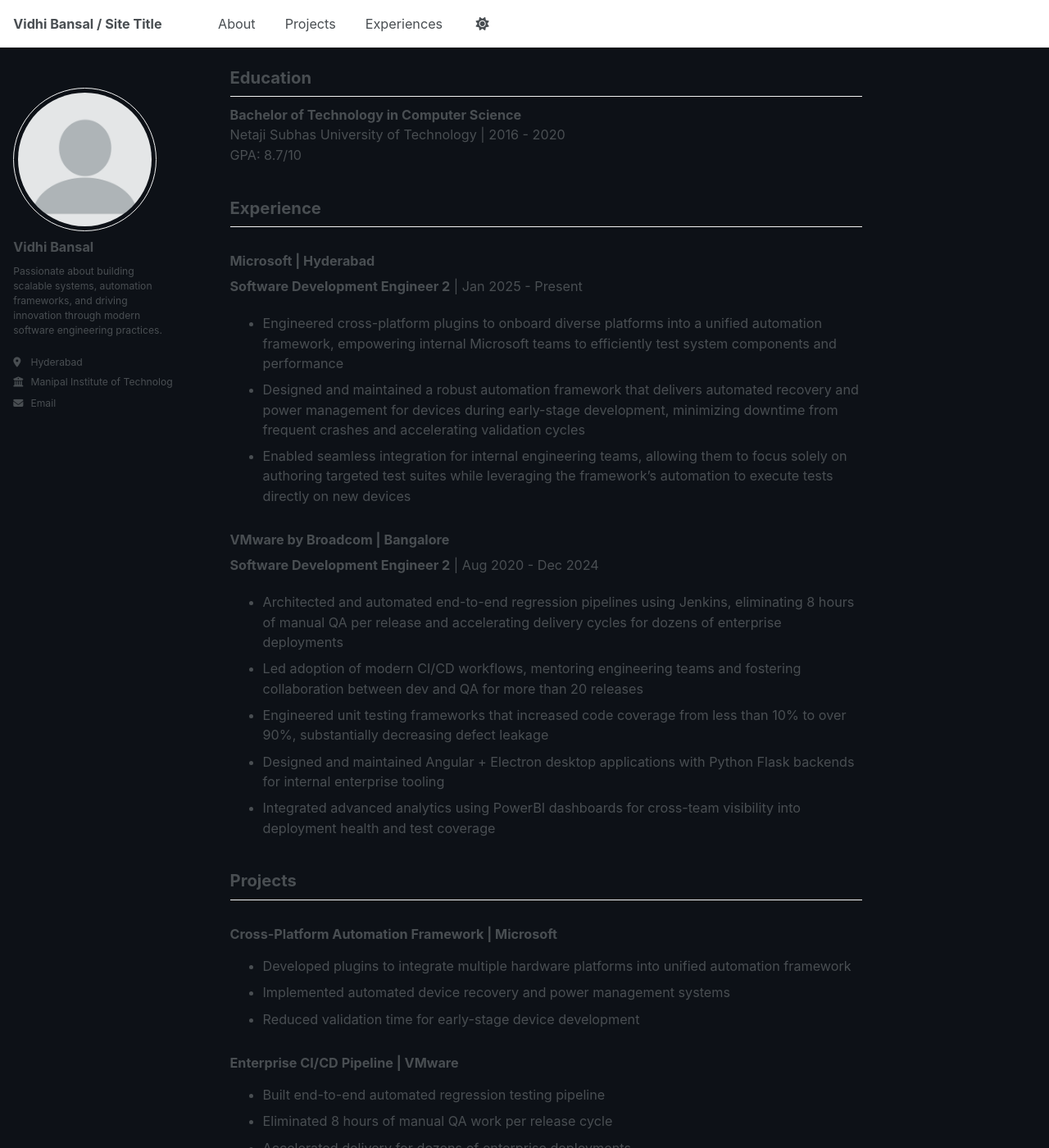
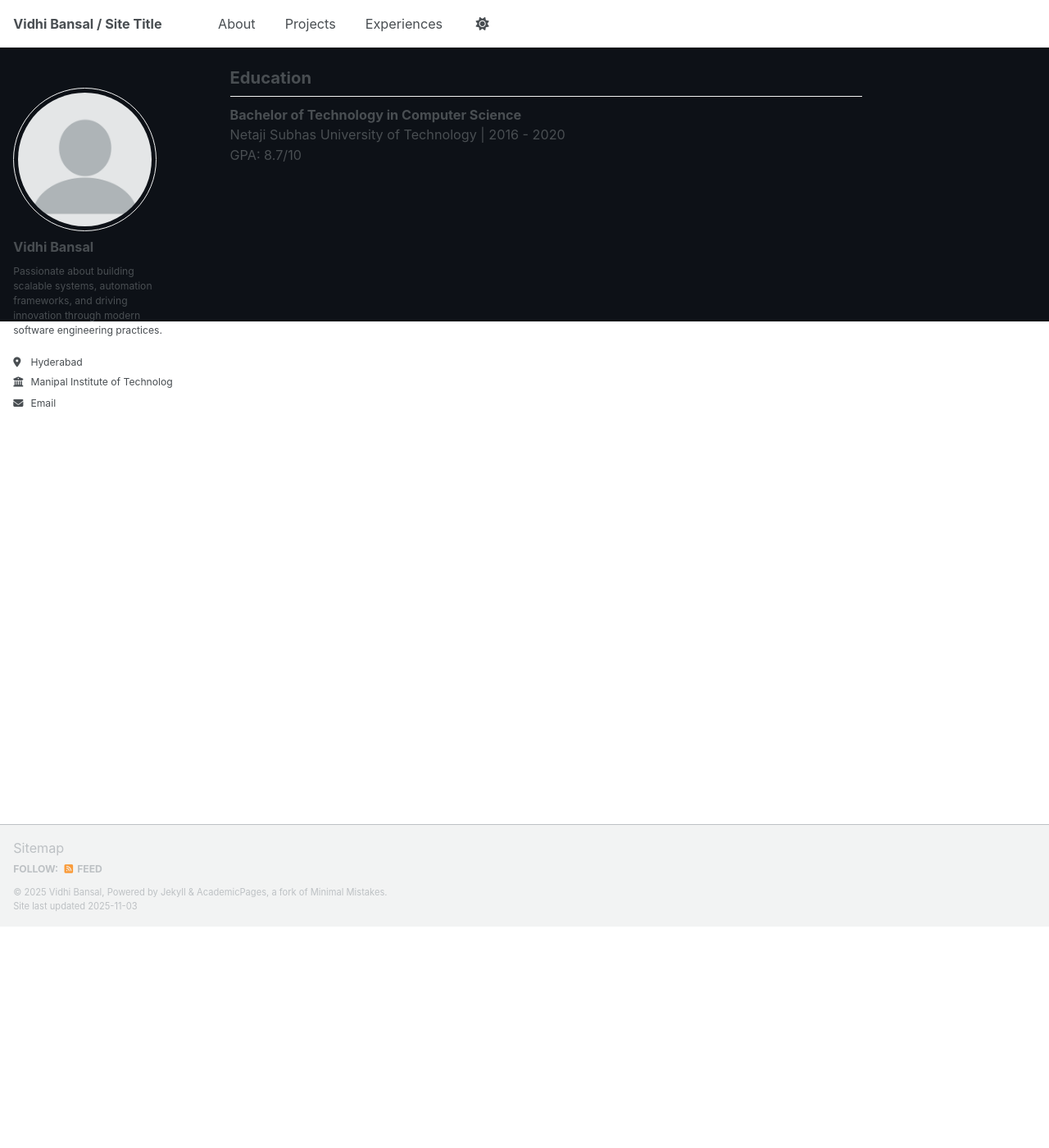
Before and after one commit to notsoweedy/notsoweedy.github.io, a Jekyll site: the page built from _pages/about.md, in a window 1280 px wide and 1400 px high, scrolled down 270 px. Shown: the whole window at 82% size. Built offline with Jekyll 4.4.1, drawn with Linux system fonts in a browser that asks for light colours; a script that is not in the unit is left out; some of the changed text lies outside the part shown.

Commit message:
Move Experience and Projects to separate pages and fix navigation

```diff
--- a/_pages/about.md
+++ b/_pages/about.md
@@ -3,10 +3,11 @@ permalink: /
 title: "Vidhi Bansal"
 author_profile: true
 redirect_from:
-  - /about/
-  - /about.html
+
+- /about/
+
+- /about.html
 ---
-
 ## About Me
 I am a Senior Software Engineer with over 4 years of experience building scalable systems, automation frameworks, and enterprise-grade solutions. Currently working at Microsoft as a Software Development Engineer 2, I specialize in cross-platform plugin development, automation frameworks, and device validation systems.
 
@@ -14,50 +15,3 @@ I am a Senior Software Engineer with over 4 years of experience building scalabl
 **Bachelor of Technology in Computer Science**
 Netaji Subhas University of Technology | 2016 - 2020
 GPA: 8.7/10
-
-## Experience
-
-### Microsoft | Hyderabad
-**Software Development Engineer 2** | Jan 2025 - Present
-- Engineered cross-platform plugins to onboard diverse platforms into a unified automation framework, empowering internal Microsoft teams to efficiently test system components and performance
-- Designed and maintained a robust automation framework that delivers automated recovery and power management for devices during early-stage development, minimizing downtime from frequent crashes and accelerating validation cycles
-- Enabled seamless integration for internal engineering teams, allowing them to focus solely on authoring targeted test suites while leveraging the framework's automation to execute tests directly on new devices
-
-### VMware by Broadcom | Bangalore
-**Software Development Engineer 2** | Aug 2020 - Dec 2024
-- Architected and automated end-to-end regression pipelines using Jenkins, eliminating 8 hours of manual QA per release and accelerating delivery cycles for dozens of enterprise deployments
-- Led adoption of modern CI/CD workflows, mentoring engineering teams and fostering collaboration between dev and QA for more than 20 releases
-- Engineered unit testing frameworks that increased code coverage from less than 10% to over 90%, substantially decreasing defect leakage
-- Designed and maintained Angular + Electron desktop applications with Python Flask backends for internal enterprise tooling
-- Integrated advanced analytics using PowerBI dashboards for cross-team visibility into deployment health and test coverage
-
-## Projects
-
-### Cross-Platform Automation Framework | Microsoft
-- Developed plugins to integrate multiple hardware platforms into unified automation framework
-- Implemented automated device recovery and power management systems
-- Reduced validation time for early-stage device development
-
-### Enterprise CI/CD Pipeline | VMware
-- Built end-to-end automated regression testing pipeline
-- Eliminated 8 hours of manual QA work per release cycle
-- Accelerated delivery for dozens of enterprise deployments
-
-### Unit Testing Framework | VMware
-- Created comprehensive unit testing framework from scratch
-- Increased code coverage from <10% to >90%
-- Significantly reduced defect leakage in production releases
-
-## Skills
-
-**Programming Languages:** Python, C++, JavaScript, TypeScript, Bash, SQL
-
-**Full-Stack Development:** Angular, Node.js, Electron, Flask
-
-**DevOps & Cloud:** Azure, AWS, Jenkins, CI/CD, Docker, Kubernetes, PowerBI
-
-**Machine Learning:** Scikit-learn, TensorFlow, Pandas, NumPy, SpaCy
-
-**Database Systems:** PostgreSQL, Hive, Oracle SQL
-
-**Big Data Tools:** Ambari, Sqoop, Kafka
```
